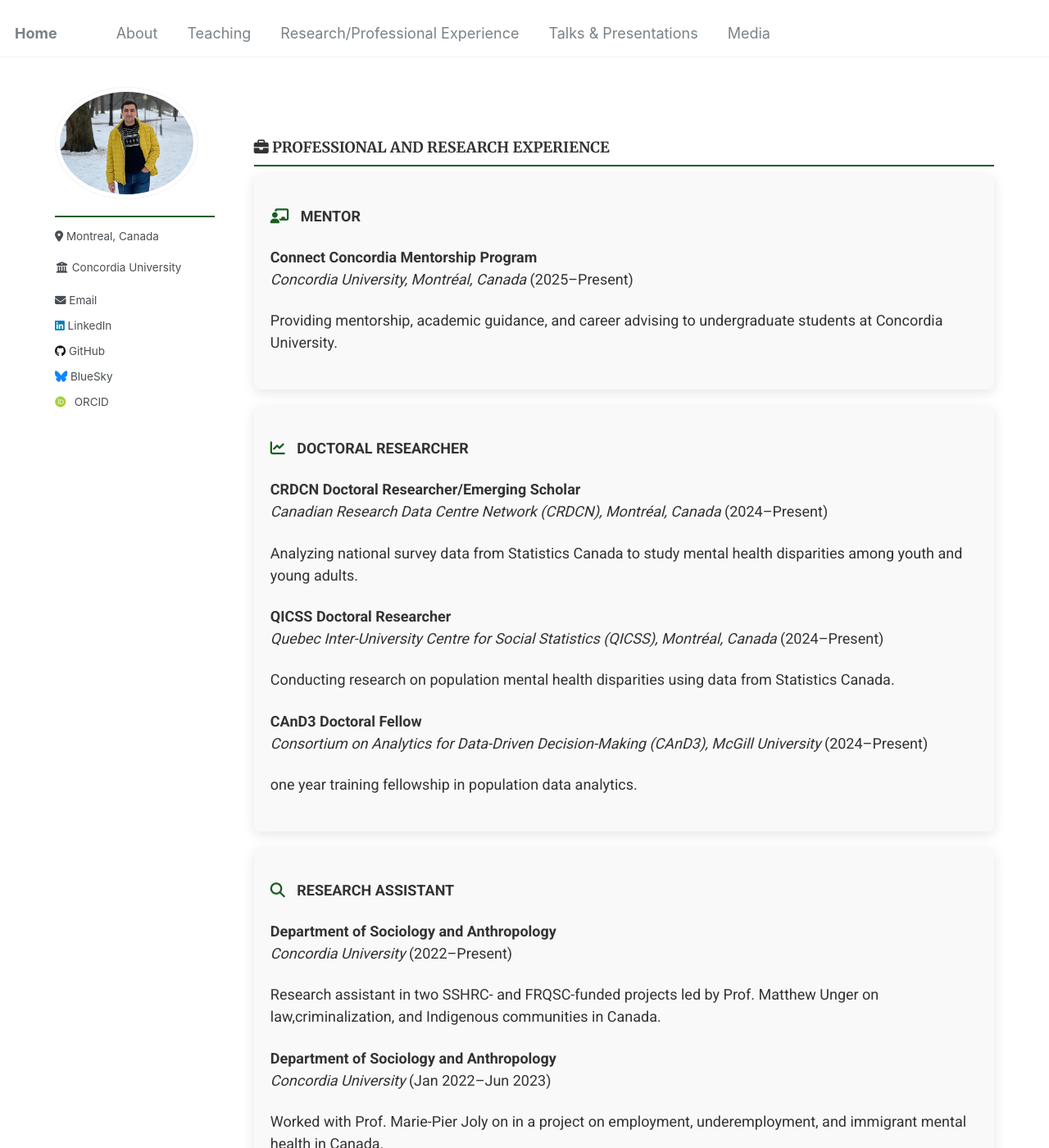
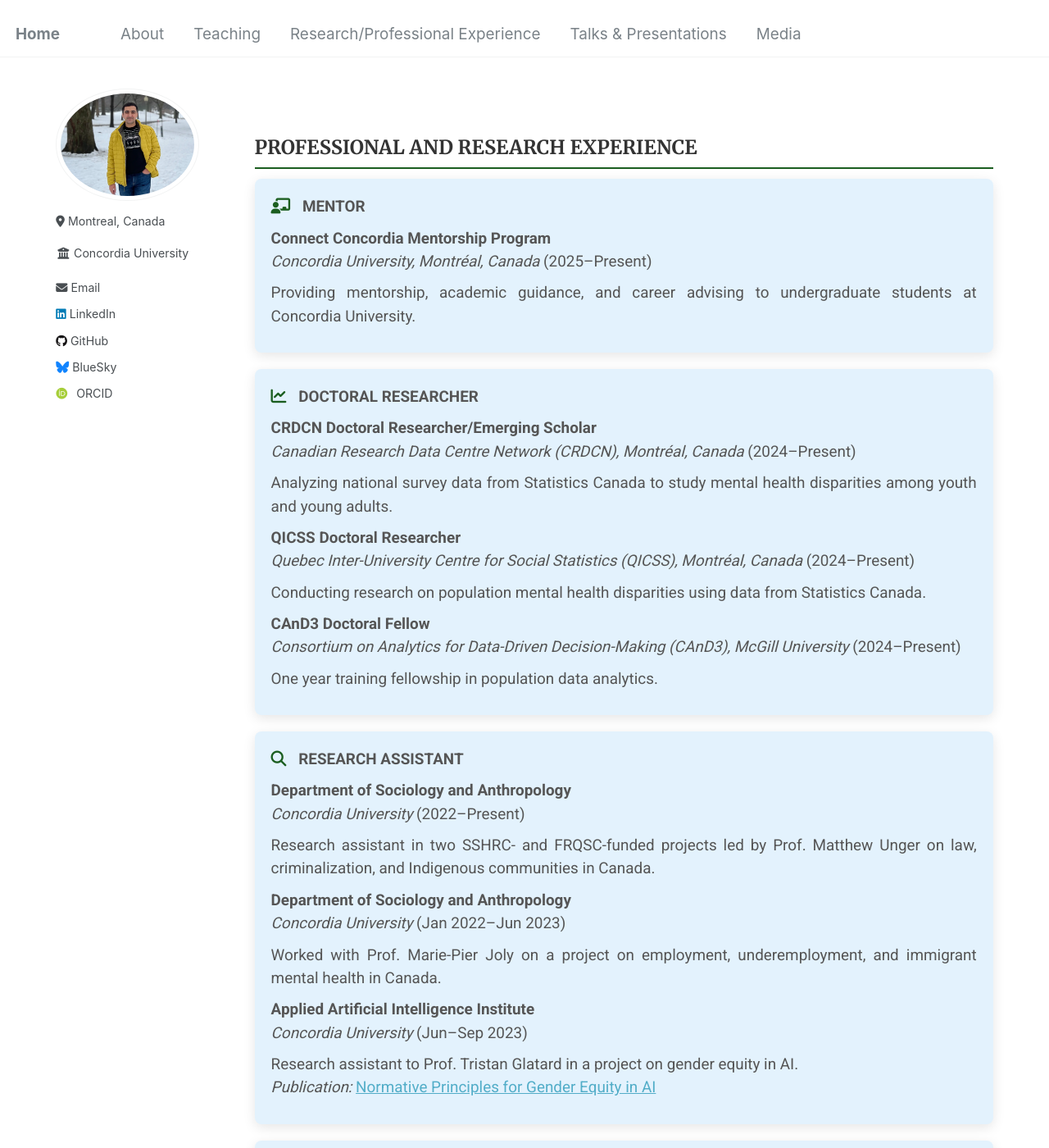
Before and after one commit to Mohsnmonji/mohsnmonji.github.io, a Jekyll site: the page built from _pages/Curriculum Vitae.md, in a window 1280 px wide and 1400 px high. Shown: the whole window at 82% size. Built offline with Jekyll 4.4.1, drawn with Linux system fonts in a browser that asks for light colours; some web fonts are replaced; part of the change alters nothing that is shown.

Commit message:
Update Curriculum Vitae.md

```diff
--- a/_pages/Curriculum Vitae.md
+++ b/_pages/Curriculum Vitae.md
@@ -9,13 +9,23 @@ author_profile: true
 
 {% include base_path %}
 
-
 <style>
-  h3 {
+  body {
+    font-size: 1.05em;
+  }
+  h2 {
     border-bottom: 2px solid #1B5E20;
     font-weight: bold;
     padding-bottom: 10px;
+    margin-top: 30px;
     color: #333;
+  }
+  .icon {
+    margin-right: 10px;
+    color: #1B5E20;
+  }
+  .teaching-section {
+    margin-bottom: 40px;
   }
   .teaching-card {
     border-radius: 8px;
@@ -23,7 +33,17 @@ author_profile: true
     margin-bottom: 20px;
     color: #333333;
     box-shadow: 0px 4px 15px rgba(0, 0, 0, 0.1);
-    background-color: #F9F9F9;
+    background-color: #E3F2FD;
+    text-align: justify;
+  }
+  .teaching-card h4 {
+    font-weight: bold;
+    margin-bottom: 10px;
+    color: #333;
+  }
+  .teaching-card p {
+    margin: 0 0 10px;
+    color: #555;
   }
   .cv-icon {
     color: #1B5E20;
@@ -31,42 +51,44 @@ author_profile: true
   }
 </style>
 
-### <i class="fas fa-briefcase"></i> PROFESSIONAL AND RESEARCH EXPERIENCE
+<div class="teaching-section">
+  <h2>PROFESSIONAL AND RESEARCH EXPERIENCE</h2>
 
-<div class="teaching-card">
-  <p><i class="fas fa-chalkboard-teacher cv-icon"></i> <strong>MENTOR</strong></p>
-  <p><strong>Connect Concordia Mentorship Program</strong><br><em>Concordia University, Montréal, Canada</em> (2025–Present)</p>
-  <p>Providing mentorship, academic guidance, and career advising to undergraduate students at Concordia University.</p>
+  <div class="teaching-card">
+    <p><i class="fas fa-chalkboard-teacher cv-icon"></i> <strong>MENTOR</strong></p>
+    <p><strong>Connect Concordia Mentorship Program</strong><br><em>Concordia University, Montréal, Canada</em> (2025–Present)</p>
+    <p>Providing mentorship, academic guidance, and career advising to undergraduate students at Concordia University.</p>
+  </div>
+
+  <div class="teaching-card">
+    <p><i class="fas fa-chart-line cv-icon"></i> <strong>DOCTORAL RESEARCHER</strong></p>
+    <p><strong>CRDCN Doctoral Researcher/Emerging Scholar</strong><br><em>Canadian Research Data Centre Network (CRDCN), Montréal, Canada</em> (2024–Present)</p>
+    <p>Analyzing national survey data from Statistics Canada to study mental health disparities among youth and young adults.</p>
+
+    <p><strong>QICSS Doctoral Researcher</strong><br><em>Quebec Inter-University Centre for Social Statistics (QICSS), Montréal, Canada</em> (2024–Present)</p>
+    <p>Conducting research on population mental health disparities using data from Statistics Canada.</p>
+
+    <p><strong>CAnD3 Doctoral Fellow</strong><br><em>Consortium on Analytics for Data-Driven Decision-Making (CAnD3), McGill University</em> (2024–Present)</p>
+    <p>One year training fellowship in population data analytics.</p>
+  </div>
+
+  <div class="teaching-card">
+    <p><i class="fas fa-search cv-icon"></i> <strong>RESEARCH ASSISTANT</strong></p>
+    <p><strong>Department of Sociology and Anthropology</strong><br><em>Concordia University</em> (2022–Present)</p>
+    <p>Research assistant in two SSHRC- and FRQSC-funded projects led by Prof. Matthew Unger on law, criminalization, and Indigenous communities in Canada.</p>
+
+    <p><strong>Department of Sociology and Anthropology</strong><br><em>Concordia University</em> (Jan 2022–Jun 2023)</p>
+    <p>Worked with Prof. Marie-Pier Joly on a project on employment, underemployment, and immigrant mental health in Canada.</p>
+
+    <p><strong>Applied Artificial Intelligence Institute</strong><br><em>Concordia University</em> (Jun–Sep 2023)</p>
+    <p>Research assistant to Prof. Tristan Glatard in a project on gender equity in AI.<br>
+    <em>Publication:</em> <a href="https://affectingmachines.net/" target="_blank">Normative Principles for Gender Equity in AI</a></p>
+  </div>
+
+  <div class="teaching-card">
+    <p><i class="fas fa-book cv-icon"></i> <strong>CONTRIBUTING AUTHOR / EDITOR</strong></p>
+    <p><strong>Responsible AI Working Group</strong><br><em>All Tech is Human</em> (Jul–Oct 2023)</p>
+    <p>Contributed to the 2023 edition of the <em>Responsible Tech Guide</em>.<br>
+    <a href="https://alltechishuman.org/responsible-tech-guide" target="_blank">Responsible Tech Guide</a></p>
+  </div>
 </div>
-
-<div class="teaching-card">
-  <p><i class="fas fa-chart-line cv-icon"></i> <strong>DOCTORAL RESEARCHER</strong></p>
-  <p><strong>CRDCN Doctoral Researcher/Emerging Scholar</strong><br><em>Canadian Research Data Centre Network (CRDCN), Montréal, Canada</em> (2024–Present)</p>
-  <p>Analyzing national survey data from Statistics Canada to study mental health disparities among youth and young adults.</p>
-
-  <p><strong>QICSS Doctoral Researcher</strong><br><em>Quebec Inter-University Centre for Social Statistics (QICSS), Montréal, Canada</em> (2024–Present)</p>
-  <p>Conducting research on population mental health disparities using data from Statistics Canada.</p>
-
-  <p><strong>CAnD3 Doctoral Fellow</strong><br><em>Consortium on Analytics for Data-Driven Decision-Making (CAnD3), McGill University</em> (2024–Present)</p>
-  <p>one year training fellowship in population data analytics.</p>
-</div>
-
-<div class="teaching-card">
-  <p><i class="fas fa-search cv-icon"></i> <strong>RESEARCH ASSISTANT</strong></p>
-  <p><strong>Department of Sociology and Anthropology</strong><br><em>Concordia University</em> (2022–Present)</p>
-  <p>Research assistant in two SSHRC- and FRQSC-funded projects led by Prof. Matthew Unger on law,criminalization, and Indigenous communities in Canada.</p>
-
-  <p><strong>Department of Sociology and Anthropology</strong><br><em>Concordia University</em> (Jan 2022–Jun 2023)</p>
-  <p>Worked with Prof. Marie-Pier Joly on in a project on employment, underemployment, and immigrant mental health in Canada.</p>
-
-  <p><strong>Applied Artificial Intelligence Institute</strong><br><em>Concordia University</em> (Jun–Sep 2023)</p>
-  <p>Research assistant to Prof. Tristan Glatard in a project on gender equity in AI.
-  <br><em>Publication:</em> <a href="https://affectingmachines.net/" target="_blank">Normative Principles for Gender Equity in AI</a></p>
-</div>
-
-<div class="teaching-card">
-  <p><i class="fas fa-book cv-icon"></i> <strong>CONTRIBUTING AUTHOR / EDITOR</strong></p>
-  <p><strong>Responsible AI Working Group</strong><br><em>All Tech is Human</em> (Jul–Oct 2023)</p>
-  <p>Contributed to the 2023 edition of the <em>Responsible Tech Guide</em>.
-  <br><a href="https://alltechishuman.org/responsible-tech-guide" target="_blank">Responsible Tech Guide</a></p>
-</div>
```
